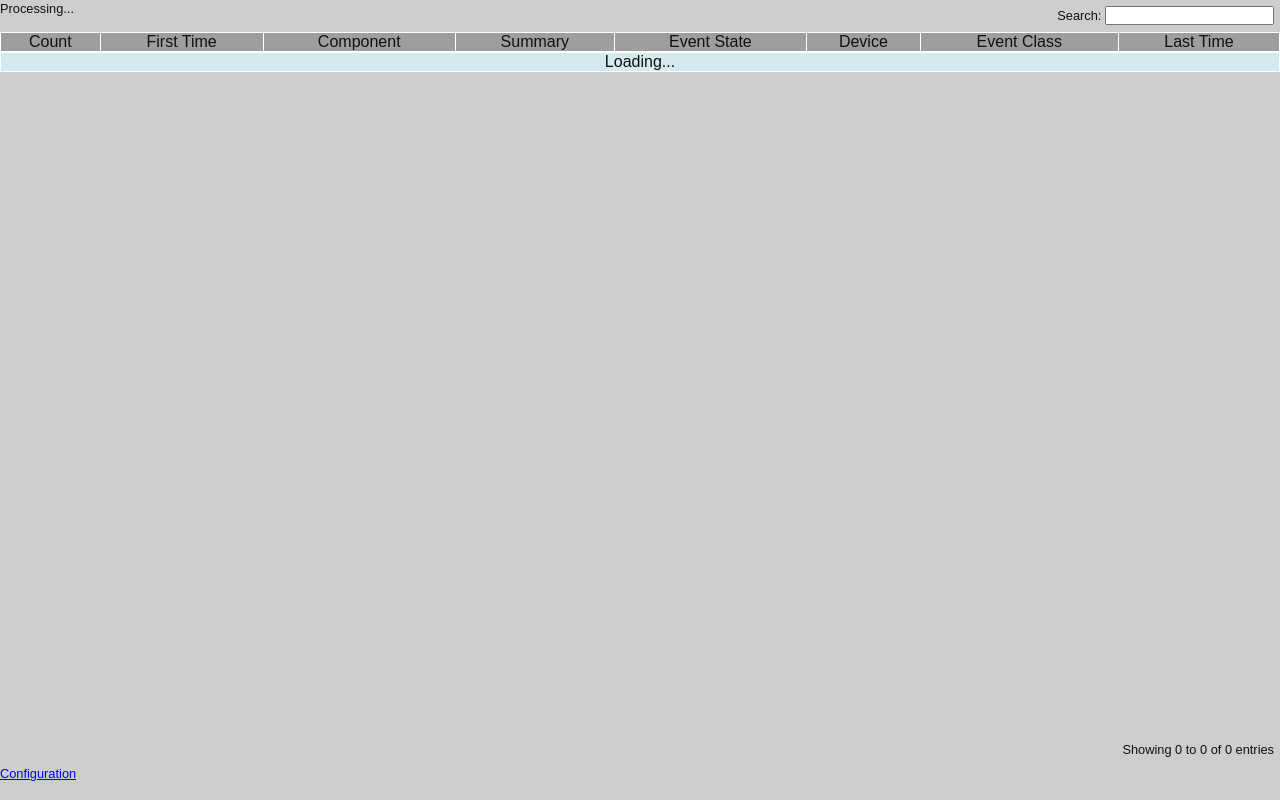
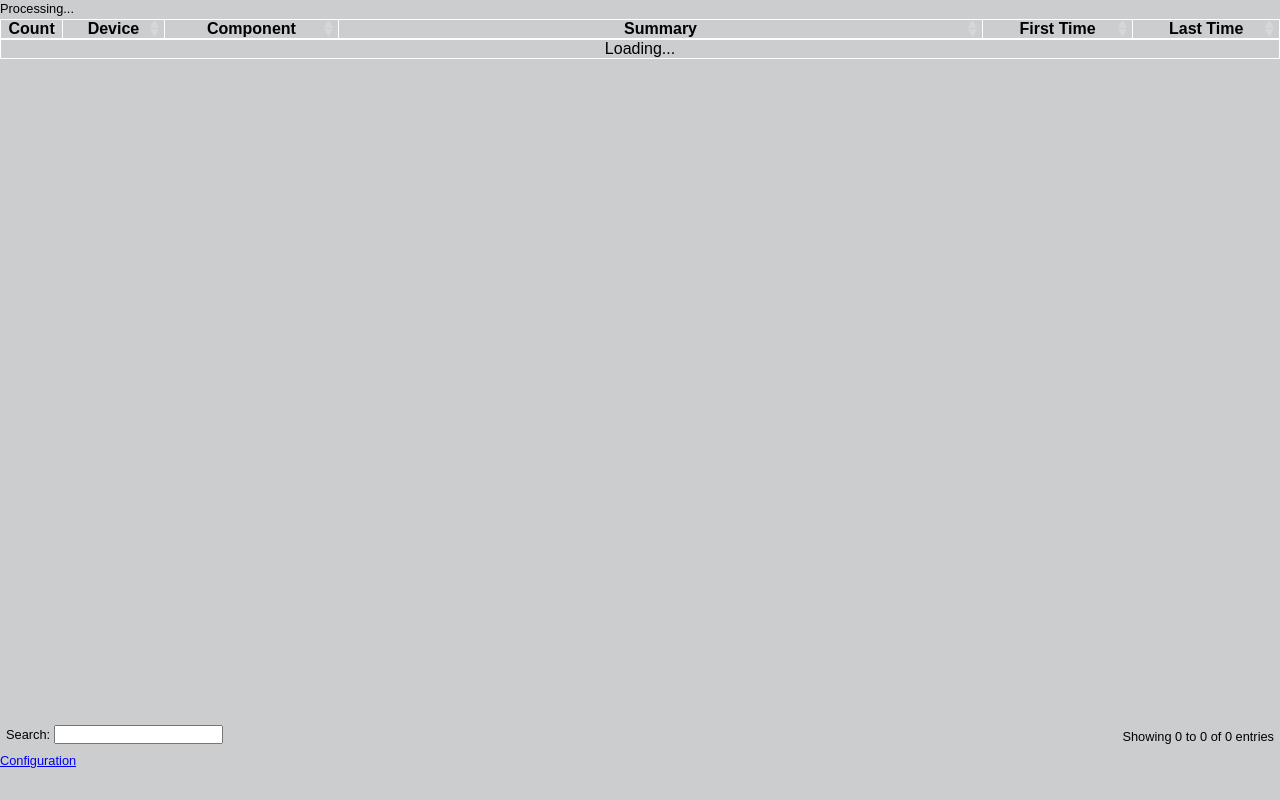
Before and after one commit to morphizer/zendash, a Django app: template dashboard/templates/home.html in a window 1280 px wide. Run offline with Django 3.2, Linux system fonts and the light colour scheme; the template is opened without the code that fills it, so the values that code supplies are empty; grey boxes are pictures that could not be loaded.

Commit message:
Layout changes

```diff
--- a/dashboard/lib/ZenossAPI.py
+++ b/dashboard/lib/ZenossAPI.py
@@ -50,9 +50,9 @@
     def get_events(self, device=None, component=None, eventClass=None, showAck=None):
         data = dict(start=0, limit=100, dir='DESC', sort='severity')
         if showAck:
-            data['params'] = dict(severity=[5,4,3,2], eventState=[0,1])
+            data['params'] = dict(severity=[5,4,3], eventState=[0,1])
         else:
-            data['params'] = dict(severity=[5,4,3,2], eventState=[0])
+            data['params'] = dict(severity=[5,4,3], eventState=[0])
 
 
         if device: data['params']['device'] = device
--- a/dashboard/static/css/base.css
+++ b/dashboard/static/css/base.css
@@ -4,7 +4,7 @@
 body {
     font: 80%/1.45em Arial, Verdana, Helvetica, sans-serif;
     margin: 0;
-    color: #111;
+    color: #000;
     background-color: #CCCDCF;
 }
 
@@ -21,7 +21,8 @@
 }
 
 div.dataTables_filter {
-    float: right;
+    padding: 6px 6px 6px 9px;
+    float: left;
 }
 
 div.dataTables_info {
@@ -68,31 +69,38 @@
 /* Header cells */
 table.pretty thead th {
     text-align: center;
-    background: #66a9bd;
+    background: #CCCDCF;
+    font-weight: bold;
 }
 
 /* Body cells */
-table.pretty tbody th {
-    text-align: left;
-    background: #91c5d4;
+table.pretty tbody td {
+    text-align: center;
+    color: #CCCDCF;
+    text-overflow:ellipsis;
 }
 
-table.pretty tbody td {
-    text-align: center;
-    background: #d5eaf0;
+table.pretty td.dataTables_empty {
+    color: #000;
 }
 
-/* Severity Row Colors */
+/*
+ * Severity Row Colors
+ */
+
 table.pretty tbody tr.severity_5 td {
     background: #DC143C;
+    color: #fff;
 }
 
 table.pretty tbody tr.severity_4 td {
     background: #FFA500;
+    color: #000;
 }
 
 table.pretty tbody tr.severity_3 td {
     background: #FFFF00;
+    color: #000;
 }
 
 table.pretty tbody tr.severity_2 td {
@@ -103,30 +111,17 @@
     background: #778899;
 }
 
-/* Footer cells */
-table.pretty tfoot th {
-    background: #b0cc7f;
-    text-align: left;
-}
-
-table.pretty tfoot td {
-    background: #d7e1c5;
-    text-align: center;
-    font-weight: bold;
-}
-
-
 /*
  * Sorting
  */
 table.pretty thead th.sorting_asc {
-    background: #66A9BD url('images/sort_asc.png') no-repeat right center;
+    background: #CCCDCF url('/static/images/sort_asc.png') no-repeat right center;
 }
 
 table.pretty thead th.sorting_desc {
-    background: #66A9BD url('images/sort_desc.png') no-repeat right center;
+    background: #CCCDCF url('/static/images/sort_desc.png') no-repeat right center;
 }
 
 table.pretty thead th.sorting {
-    background: #66A9BD url('images/sort_both.png') no-repeat right center;
+    background: #CCCDCF url('/static/images/sort_both.png') no-repeat right center;
 }
--- a/dashboard/static/js/events_table.js
+++ b/dashboard/static/js/events_table.js
@@ -1,5 +1,5 @@
 $(document).ready(function () {
-    $('#events').dataTable({
+    var oTable = $('#events').dataTable({
         "fnRowCallback": function(nRow, aData, iDisplayIndex){
             if (aData['severity'] == "5"){
                 nRow.className = 'severity_5';
@@ -19,30 +19,19 @@
         "sAjaxSource": '/dashboard/getevents/',
         "sAjaxDataProp": "events",
         "sScrollY": "85%",
+        "oLanguage": {
+            "sEmptyTable": "No events to display!",
+        },
+        "sDom": 'rt<"bottom"filp><"clear">',
         "aoColumns": [
             { "mData": "severity", "bVisible": false },
-            { "mData": "count" },
+            { "mData": "count", "sWidth": "5%" },
+            { "mData": "device.text" },
+            { "mData": "component.text" },
+            { "mData": "summary", "sWidth": "50%" },
             { "mData": "firstTime" },
-            { "mData": "component.text" },
-            { "mData": "summary" },
-            { "mData": "eventState" },
-            { "mData": "device.text" },
-            { "mData": "eventClass.text" },
             { "mData": "lastTime" },
         ],
         "aaSorting": [[ 0, "desc" ]],
     } );
-
-/*    $.fn.dataTableExt.afnFiltering.push(
-            function(oSettings, aData, iDataIndex){
-                var row = oSettings.aoData[iDataIndex].nTr,
-                    show = $(".toggle-row-display .selected").data("show"),
-                    status = +$(row).data("action_approved");
-
-                if (show === "all"){
-                    return true;
-                } else if (show === "Acknowledged") {
-                    return (status === 1);
-                } else if (show === "New")
-                */
 } );
--- a/dashboard/templates/home.html
+++ b/dashboard/templates/home.html
@@ -17,12 +17,10 @@
         <tr>
             <th>Severity</th>
             <th>Count</th>
-            <th>First Time</th>
+            <th>Device</th>
             <th>Component</th>
             <th>Summary</th>
-            <th>Event State</th>
-            <th>Device</th>
-            <th>Event Class</th>
+            <th>First Time</th>
             <th>Last Time</th>
         </tr>
     </thead>
--- a/dashboard/views.py
+++ b/dashboard/views.py
@@ -34,7 +34,8 @@
     else:
         try:
             config = Configuration.objects.get(pk=1)
-            form = ConfigurationForm(instance=config)
+            # Radio button doesn't seem to be properly filled in, so add it manually
+            form = ConfigurationForm(instance=config, initial={'show_acknowledged': config.show_acknowledged})
         except Configuration.DoesNotExist:
             form = ConfigurationForm()
 
```
Also changed, not shown: dashboard/static/images/sort_asc.png (added), dashboard/static/images/sort_both.png (added), dashboard/static/images/sort_desc.png (added).
